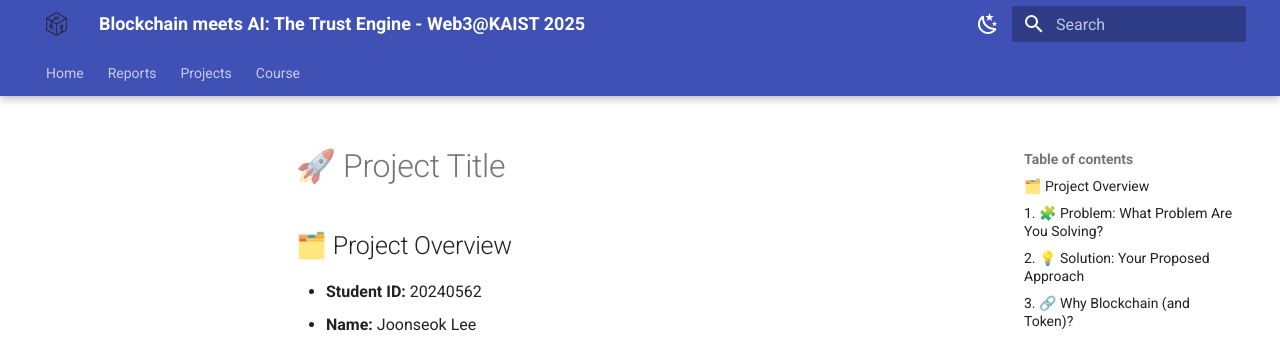
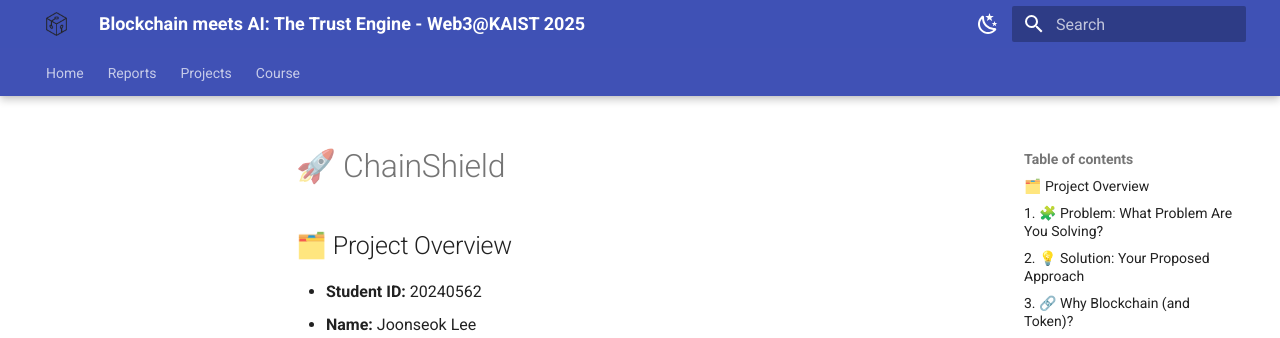
Before and after one commit to web3classdao/kaist2025, an MkDocs documentation site: the page built from docs/projects/20240562.md, in a window 1280 px wide and 900 px high. Shown: the top 338 px of the window. Built offline with MkDocs 1.6.1 and Material for MkDocs 9.7.7, drawn with Linux system fonts in a browser that asks for light colours.

Commit message:
last changed at Aug 13, 2025 1:42 PM, pushed by web3classdao

```diff
--- a/docs/projects/20240562.md
+++ b/docs/projects/20240562.md
@@ -1,4 +1,4 @@
-# 🚀 Project Title
+# 🚀 ChainShield
 
 ## 🗂️ Project Overview
 - **Student ID:** 20240562
```
